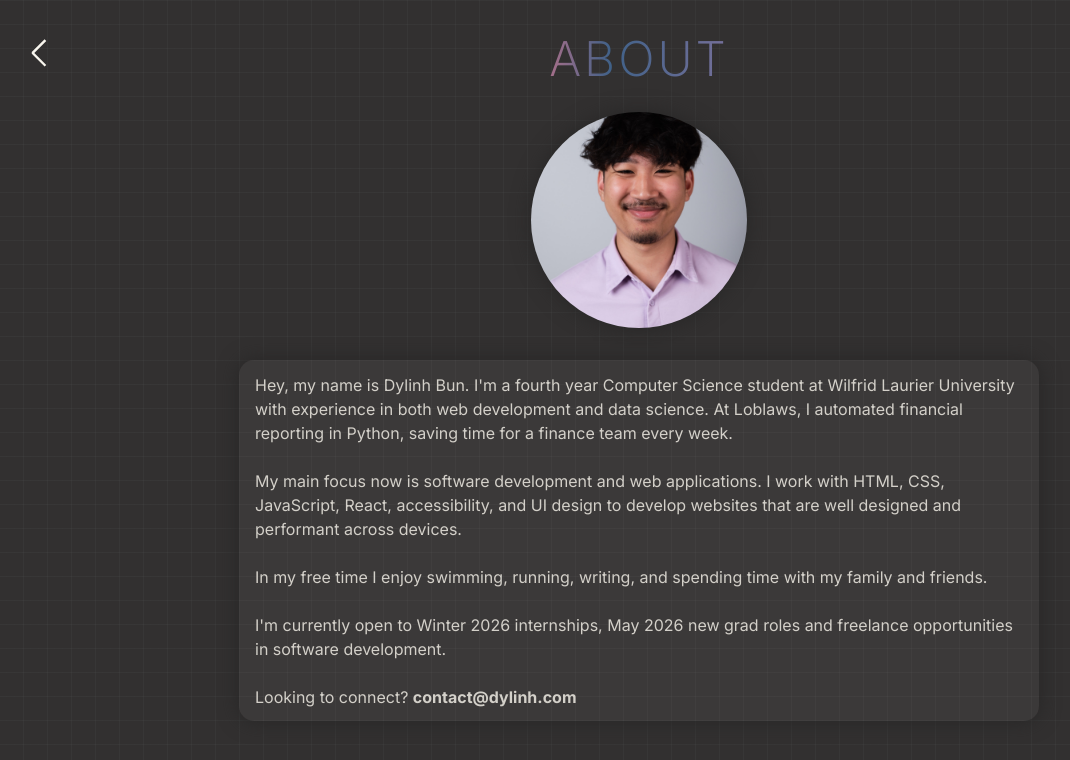
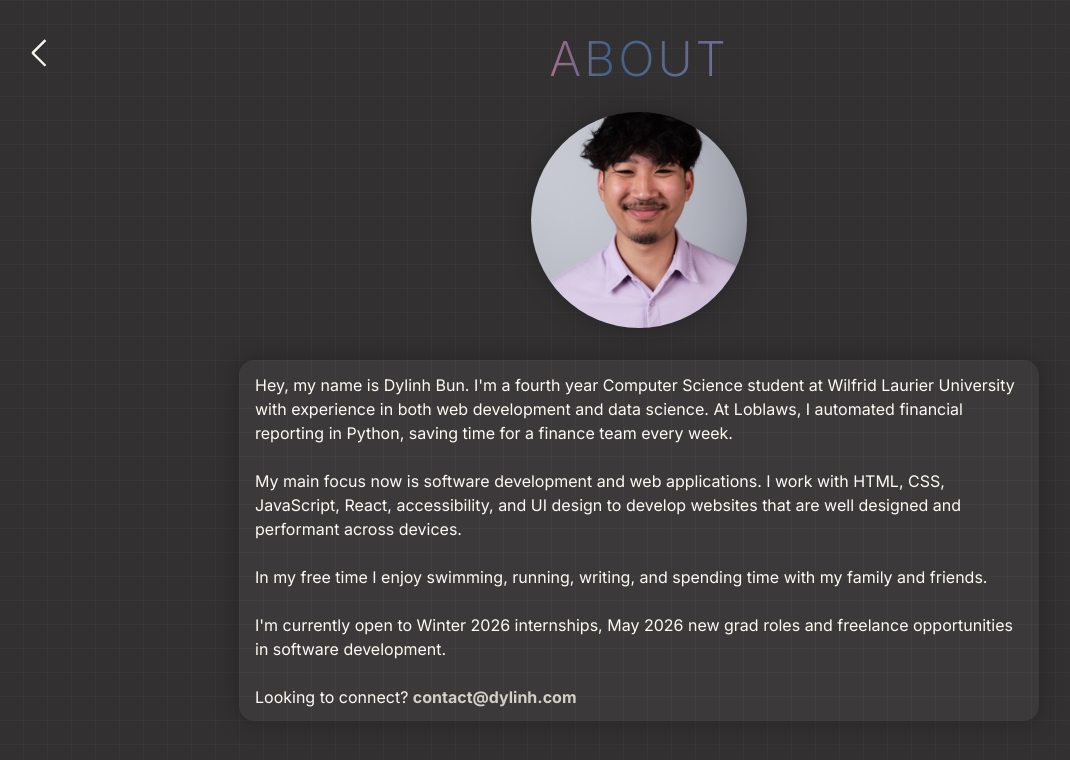
Before and after one commit to dylinh/personal-site, a React (Vite) app: page /about in a window 1280 px wide. Shown: the top 760 px of the page, without its empty margins (1-1071 px from the left). Built offline with nearby package versions, Linux system fonts and the light colour scheme.

Commit message:
make it easier to read

```diff
--- a/index.css
+++ b/index.css
@@ -39,7 +39,7 @@ body {
     padding: 0;
     font-family: "Inter", sans-serif;
     background-color: #323030;
-    color: #d3d0c9;
+    color: #ffffff;
     min-height: 100vh;
     background-image:
         linear-gradient(to right, #80808012 1px, transparent 1px),
@@ -197,7 +197,7 @@ a {
     padding: 0 1em;
     line-height: 1.5em;
     font-size: 1rem;
-    color: #d3d0c9;
+    color: #fffcf4;
 }
 
 .about-img{
```
